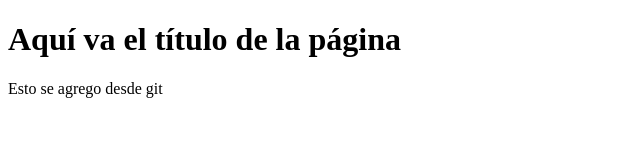
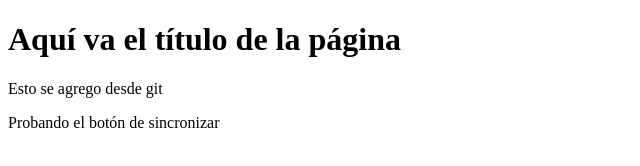
Before and after one commit to eduardocoga/cloneInVSCode, a plain HTML site: page index.html in a window 1280 px wide. Shown: the whole page, without its empty margins (0-640 px from the left). Drawn offline with Linux system fonts and the light colour scheme.

Commit message:
sincronizando desde el boton vsCode

```diff
--- a/index.html
+++ b/index.html
@@ -9,5 +9,7 @@
     <h1>Aquí va el título de la página</h1>
 
     <p>Esto se agrego desde git</p>
+
+    <p>Probando el botón de sincronizar</p>
 </body>
 </html>
```
